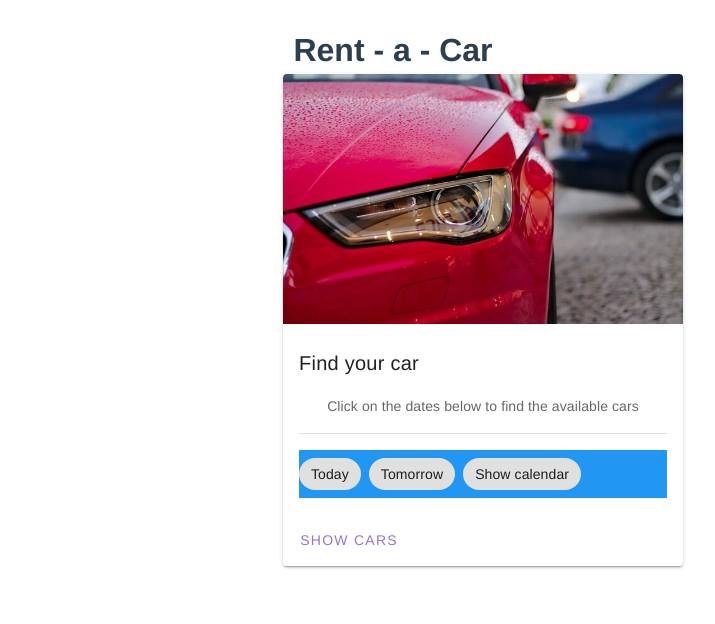
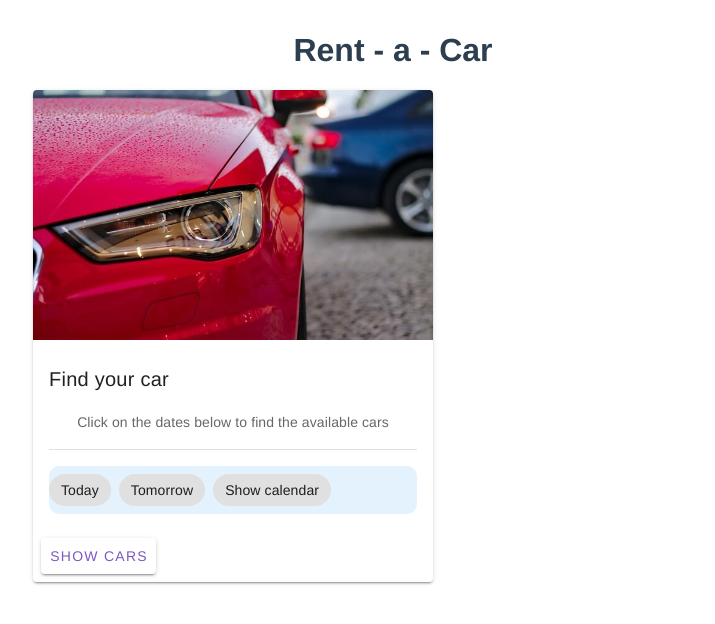
Before and after one commit to leokotman/rent-vehicle, a Vue app: page / in a window 1280 px wide. Shown: the top 624 px of the page, without its empty margins (157-872 px from the left). Built offline with nearby package versions, Linux system fonts and the light colour scheme; no server answers.

Commit message:
fixed styling with vuetify, removed extra data

```diff
--- a/src/App.vue
+++ b/src/App.vue
@@ -16,7 +16,7 @@
 import axios from "axios";
 import CarsList from "./components/CarsList.vue";
 import FindCar from "./components/FindCar.vue";
-import TheCalendar from './components/TheCalendar.vue';
+import TheCalendar from "./components/TheCalendar.vue";
 
 export default {
   name: "App",
@@ -84,14 +84,19 @@ export default {
   -moz-osx-font-smoothing: grayscale;
   text-align: center;
   color: #2c3e50;
+}
+#app .v-application--wrap {
   margin: 2% auto 2%;
   width: 80%;
   max-width: 900px;
   display: flex;
   flex-wrap: wrap;
+  flex-direction: row;
   justify-content: space-between;
   align-items: center;
   gap: 1rem;
+  flex: none;
+  min-height: unset;
 }
 h1 {
   font-size: 2rem;
--- a/src/components/CarsList.vue
+++ b/src/components/CarsList.vue
@@ -30,11 +30,6 @@ export default {
   },
   data: () => ({
     selectedItem: 0,
-    items: [
-      { text: "Real-Time", icon: "mdi-clock" },
-      { text: "Audience", icon: "mdi-account" },
-      { text: "Conversions", icon: "mdi-flag" },
-    ],
   }),
 };
 </script>
--- a/src/components/FindCar.vue
+++ b/src/components/FindCar.vue
@@ -12,7 +12,11 @@
       <v-divider class="mx-4"></v-divider>
 
       <v-card-text>
-        <v-chip-group class="blue" active-class="deep-purple accent-4" column>
+        <v-chip-group
+          class="blue lighten-5"
+          active-class="deep-purple accent-1"
+          column
+        >
           <v-chip>Today</v-chip>
           <v-chip>Tomorrow</v-chip>
           <v-chip @click="toggleCalendar"
@@ -22,7 +26,12 @@
       </v-card-text>
 
       <v-card-actions>
-        <v-btn color="deep-purple lighten-2" text @click="handleShowCars">
+        <v-btn
+          color="deep-purple lighten-1"
+          elevation="2"
+          text
+          @click="handleShowCars"
+        >
           {{ carsShown ? "Hide" : "Show cars" }}
         </v-btn>
       </v-card-actions>
@@ -69,6 +78,9 @@ export default {
 </script>
 
 <style scoped>
+.v-chip-group {
+  border-radius: 10px;
+}
 img {
   background-size: cover;
   width: 100%;
```
